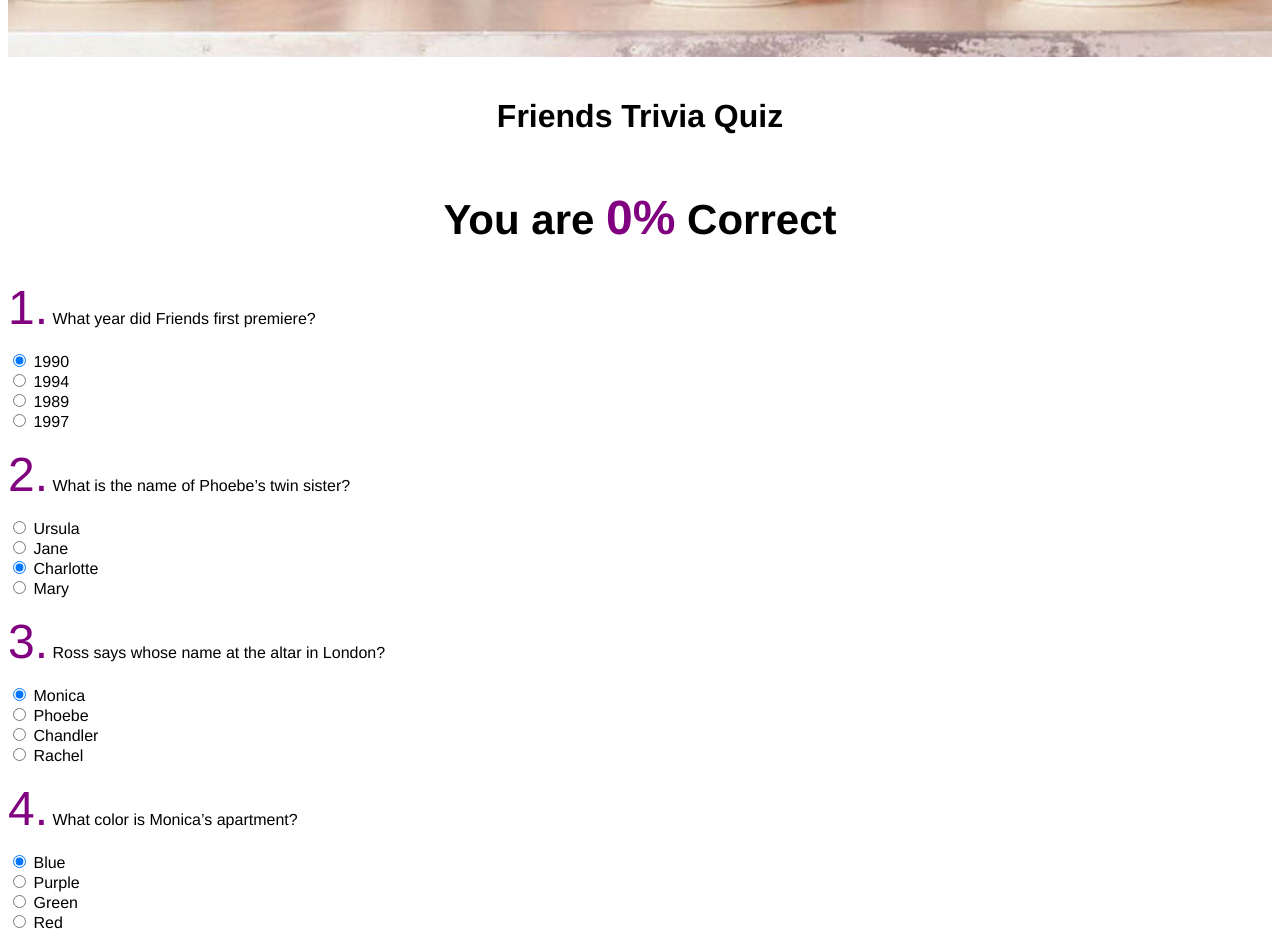
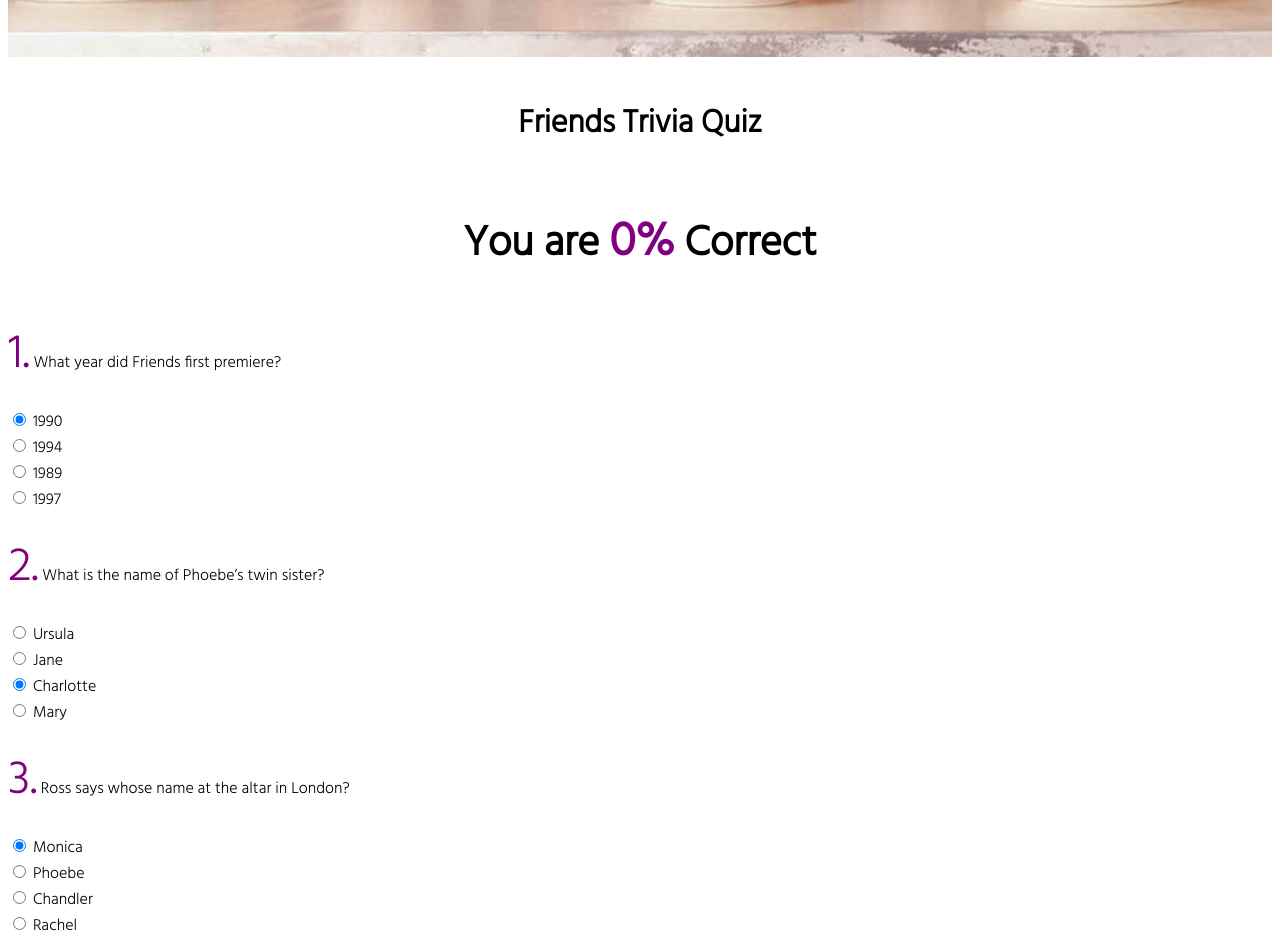
Before and after one commit to chica25/Friends_Trivia_Quiz, a plain HTML site: page index.html in a window 1280 px wide. Shown: the part 851-1793 px from the top of the page. Drawn offline with Linux system fonts and the light colour scheme.

Commit message:
Implement new font family

```diff
--- a/index.html
+++ b/index.html
@@ -6,6 +6,10 @@
     <title>Friends Quiz</title>
 
     <link rel="stylesheet" href="style.css">
+
+    <link rel="preconnect" href="https://fonts.gstatic.com">
+    <link rel="preconnect" href="https://fonts.gstatic.com">
+    <link href="https://fonts.googleapis.com/css2?family=Hind:wght@300&family=Noto+Sans+HK:wght@100;300;400;500;700;900&display=swap" rel="stylesheet">
 </head>
     <body>
         <div id="banner-img"></div>
--- a/style.css
+++ b/style.css
@@ -1,5 +1,6 @@
 body {
-font-family: Helvetica;
+    font-family: 'Noto Sans HK', sans-serif;
+    font-family: 'Hind', sans-serif;
 }
 
 #banner-img {
@@ -14,7 +15,7 @@ font-family: Helvetica;
 
 h1 {
     text-align: center;
-    font-style: regular;
+    font-style: thin;
     padding: 20px;
 }
 
```
